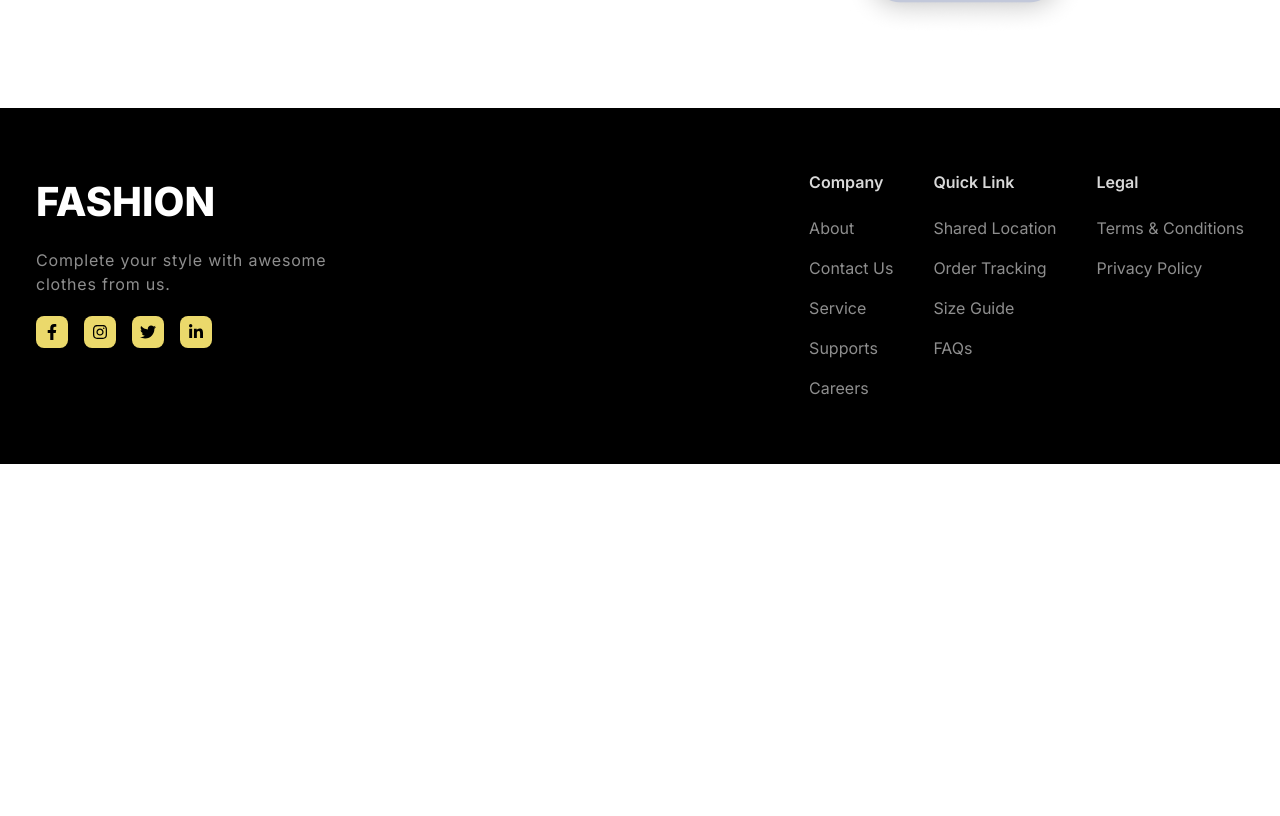
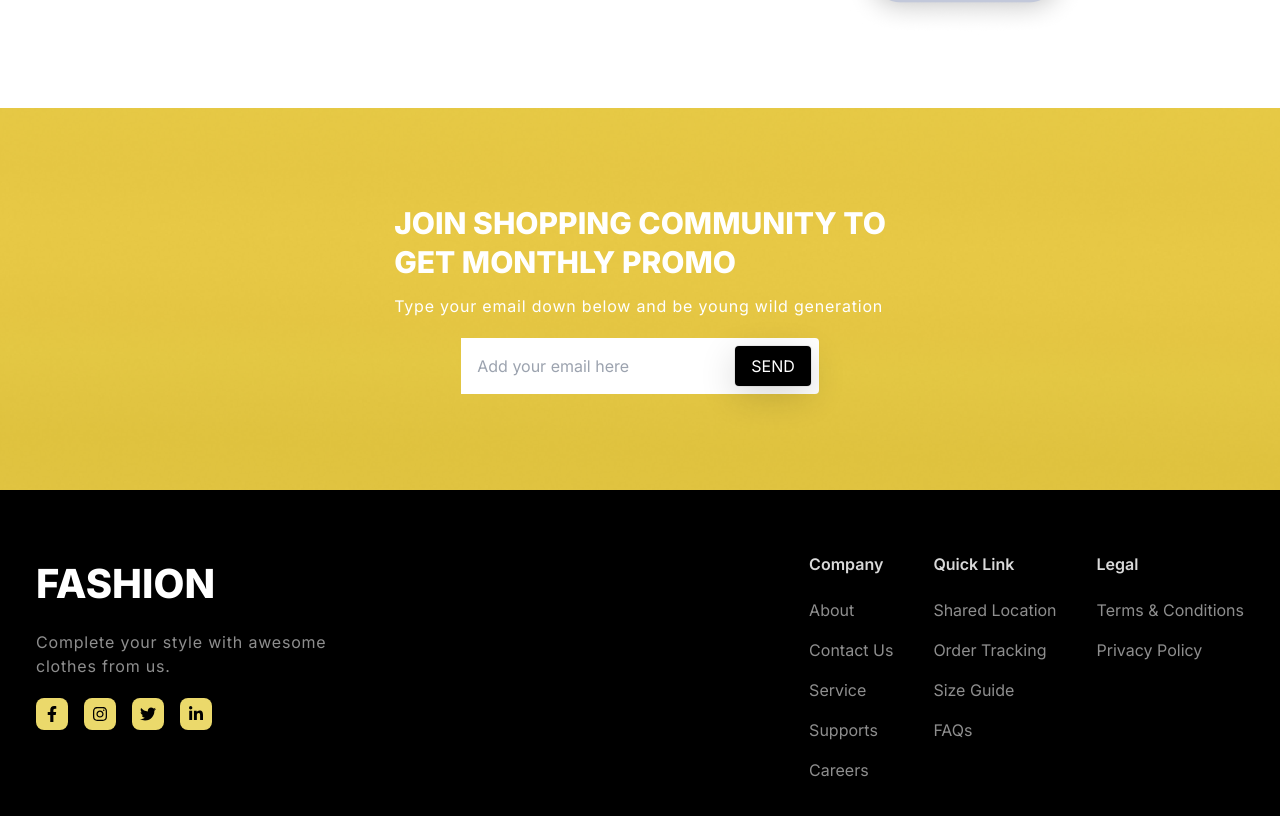
Before and after one commit to Bilal0335/Fashion-Website, a Next.js app: page / in a window 1280 px wide. Shown: the part 3072-3888 px from the top of the page. Before the commit the page ends 3536 px from the top, so only its background shows below. Built offline with nearby package versions, Linux system fonts and the light colour scheme.

Commit message:
😄update😄

```diff
--- a/src/app/page.tsx
+++ b/src/app/page.tsx
@@ -1,5 +1,6 @@
 import AppContent from "@/components/widgets/AppContent";
 import Hero from "@/components/widgets/Hero";
+import JoinShopping from "@/components/widgets/JoinShopping";
 import NewArrivals from "@/components/widgets/NewArrivals";
 import PayDay from "@/components/widgets/PayDay";
 import YoungLife from "@/components/widgets/YoungLife";
@@ -16,6 +17,8 @@ export default function Home() {
       <YoungLife />
       {/* Mobile App */}
       <AppContent />
+      {/* Shopping */}
+      <JoinShopping />
     </>
   );
 }
--- a/src/components/shared/Button.tsx
+++ b/src/components/shared/Button.tsx
@@ -3,12 +3,15 @@ import Link from "next/link";
 type ButtonProps = {
   href: string;
   text: string;
+  className?: string;
 };
 
-const Button: React.FC<ButtonProps> = ({ href, text }) => {
+const Button: React.FC<ButtonProps> = ({ href, text, className }) => {
   return (
     <Link href={href}>
-      <button className="px-4 py-2 bg-black text-white rounded hover:bg-black box-shadow">
+      <button
+        className={`px-4 py-2 bg-black text-white rounded hover:bg-black box-shadow ${className}`}
+      >
         {text}
       </button>
     </Link>
--- /dev/null
+++ b/src/components/widgets/JoinShopping.tsx
@@ -0,0 +1,34 @@
+import Button from "../shared/Button";
+
+const JoinShopping = () => {
+  return (
+    <div>
+      <div className="bg-bannerImg bg-cover bg-repeat w-full bg-bottom flex justify-center items-center flex-col p-[6rem]">
+        <div className="">
+          <h2 className="text-3xl font-extrabold text-white leading-[1.3]">
+            JOIN SHOPPING COMMUNITY TO
+            <br />
+            GET MONTHLY PROMO
+          </h2>
+          {/* <h2 className="text-3xl font-extrabold text-white leading-[1.3]">
+            {" "}
+            GET MONTHLY PROMO
+          </h2> */}
+          <p className="py-3 mb-2 text-white tracking-wider text-md">Type your email down below and be young wild generation</p>
+        </div>
+        <div className="bg-white flex rounded">
+          <input
+            type="text"
+            name="search"
+            id="search"
+            placeholder="Add your email here"
+            className="bg-transparent px-4 py-1 border-none outline-none bg-white"
+          />
+          <Button text="SEND" href="#" className="m-2" />
+        </div>
+      </div>
+    </div>
+  );
+};
+
+export default JoinShopping;
```
